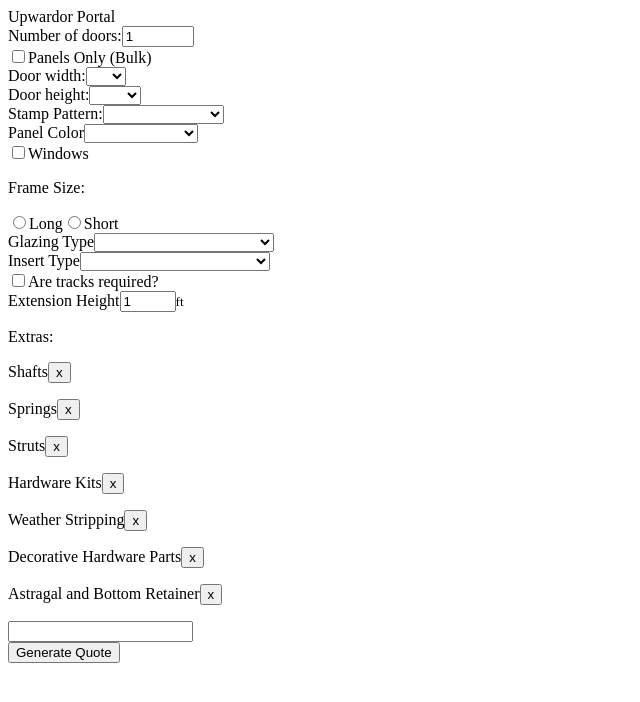
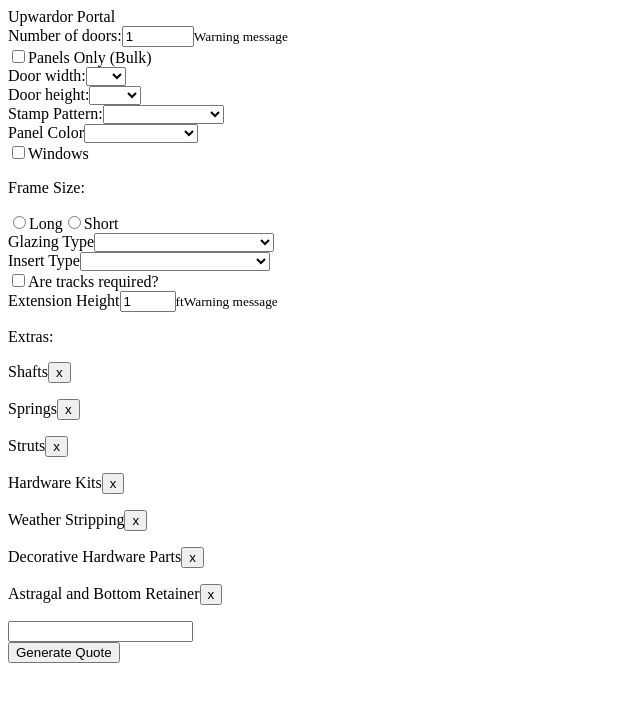
Before and after one commit to Sourav-Patteri/UpwardorPortalVue, a Vue app: page / in a window 1280 px wide. Shown: the top 702 px of the page, without its empty margins (0-640 px from the left). Built offline with nearby package versions, Linux system fonts and the light colour scheme.

Commit message:
Add hardcoded warning messages to number inputs

```diff
--- a/src/components/DoorForm.vue
+++ b/src/components/DoorForm.vue
@@ -3,6 +3,7 @@
     <div class='form-value__container'>
       <label for='num-of-doors'>Number of doors:</label>
       <input v-model='doors' type='number' min='1' max='1000' id='num-of-doors' required/>
+      <small>Warning message</small>
     </div>
 
     <div class='form-value__container'>
@@ -109,6 +110,7 @@
         <input id='extension-height' type='number' min='1' max='15' v-model='extensionHeight' />
         <small class='suffix'>ft</small>
       </span>
+      <small>Warning message</small>
     </div>
 
     <div class='form-value__container'>
```
